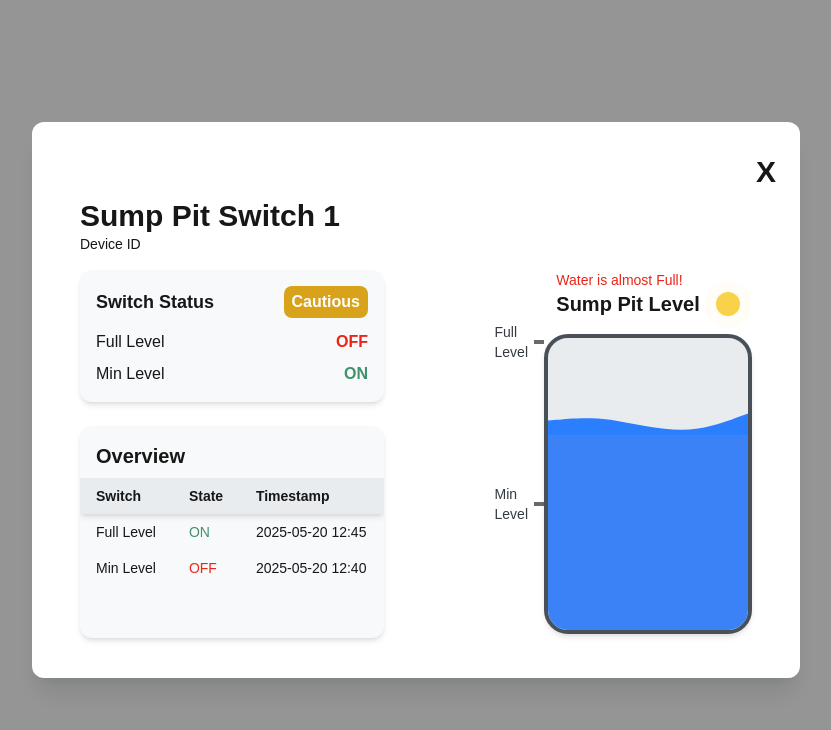
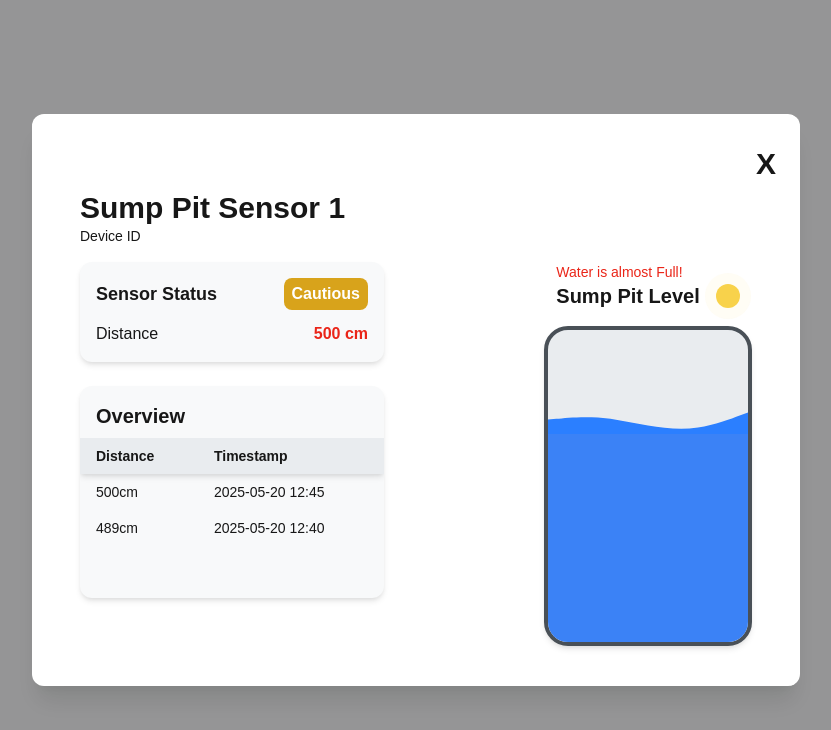
Before and after one commit to AmaCrisn/IOT-Dashboard, a Next.js app: page /sump-pit in a window 1280 px wide. Shown: the top 730 px of the page, without its empty margins (224-1055 px from the left). Built offline with nearby package versions, Linux system fonts and the light colour scheme.

Commit message:
Change from switch to sensors

```diff
--- a/app/sump-pit/page.js
+++ b/app/sump-pit/page.js
@@ -21,7 +21,7 @@ export default function SumpPit({ onClose }) {
           <div className="px-4 py-2 sm:px-8">
             {/* Node name / Item name */}
             <div className="text-2xl sm:text-3xl font-bold">
-              Sump Pit Switch 1
+              Sump Pit Sensor 1
             </div>
             <div className="mb-4 text-sm sm:text-md">Device ID</div>
             <div className="flex justify-center items-center bg-white">
@@ -34,22 +34,16 @@ export default function SumpPit({ onClose }) {
                     {/* Sensor Status */}
                     <div className="w-full rounded-xl p-4 bg-gray-50 shadow-md">
                       <div className="flex justify-between items-center mb-3">
-                        <h3 className="text-lg font-semibold">Switch Status</h3>
+                        <h3 className="text-lg font-semibold">Sensor Status</h3>
                         <span className="font-semibold bg-yellow-400 py-1 px-2 rounded-lg text-white">
                           Cautious
                         </span>
                       </div>
                       <div className="flex flex-col gap-2">
                         <div className="flex justify-between">
-                          <span>Full Level</span>
+                          <span>Distance</span>
                           <span className="font-semibold text-red-400">
-                            OFF
-                          </span>
-                        </div>
-                        <div className="flex justify-between">
-                          <span>Min Level</span>
-                          <span className="font-semibold text-green-400">
-                            ON
+                            500 cm
                           </span>
                         </div>
                       </div>
@@ -64,20 +58,17 @@ export default function SumpPit({ onClose }) {
                         <table className="w-full table-auto text-left rounded-lg">
                           <thead className="bg-gray-100 sticky -top-0.5 z-10 shadow-md">
                             <tr>
-                              <th className="px-4 py-2">Switch</th>
-                              <th className="px-4 py-2">State</th>
+                              <th className="px-4 py-2">Distance</th>
                               <th className="px-4 py-2">Timestamp</th>
                             </tr>
                           </thead>
                           <tbody>
                             <tr>
-                              <td className="px-4 py-2">Full Level</td>
-                              <td className="px-4 py-2 text-green-400">ON</td>
+                              <td className="px-4 py-2">500cm</td>
                               <td className="px-4 py-2">2025-05-20 12:45</td>
                             </tr>
                             <tr>
-                              <td className="px-4 py-2">Min Level</td>
-                              <td className="px-4 py-2 text-red-400">OFF</td>
+                              <td className="px-4 py-2">489cm</td>
                               <td className="px-4 py-2">2025-05-20 12:40</td>
                             </tr>
                           </tbody>
@@ -108,7 +99,7 @@ export default function SumpPit({ onClose }) {
                       </div>
 
                       {/* Sump Pit visualization */}
-                      <div className="relative w-40 h-[300px] sm:w-52 sm:h-[300px]">
+                      <div className="relative w-40 h-80 sm:w-52">
                         {/* Sump Pit */}
                         <div className="relative w-full h-full border-4 border-gray-600 rounded-3xl overflow-hidden bg-gray-100 shadow-md">
                           <div className="absolute bottom-0 w-full h-2/3 bg-blue-500 transition-all duration-500 rounded-b-2xl">
@@ -128,22 +119,6 @@ export default function SumpPit({ onClose }) {
                             </div>
                           </div>
                         </div>
-
-                        {/* Full Level Marker */}
-                        <div className="absolute -top-3 right-full ml-2 flex items-center">
-                          <span className="ml-2 text-sm font-medium text-gray-700">
-                            Full Level
-                          </span>
-                          <div className="w-4 h-1 bg-gray-700 opacity-75"></div>
-                        </div>
-
-                        {/* Min Level Marker */}
-                        <div className="absolute top-1/2 right-full ml-2 flex items-center">
-                          <span className="ml-2 text-sm font-medium text-gray-700">
-                            Min Level
-                          </span>
-                          <div className="w-4 h-1 bg-gray-700 opacity-75"></div>
-                        </div>
                       </div>
                     </div>
                   </div>
```
